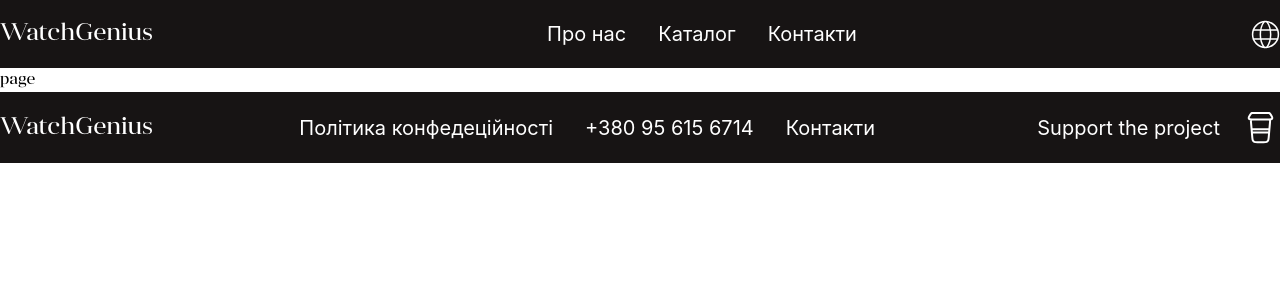
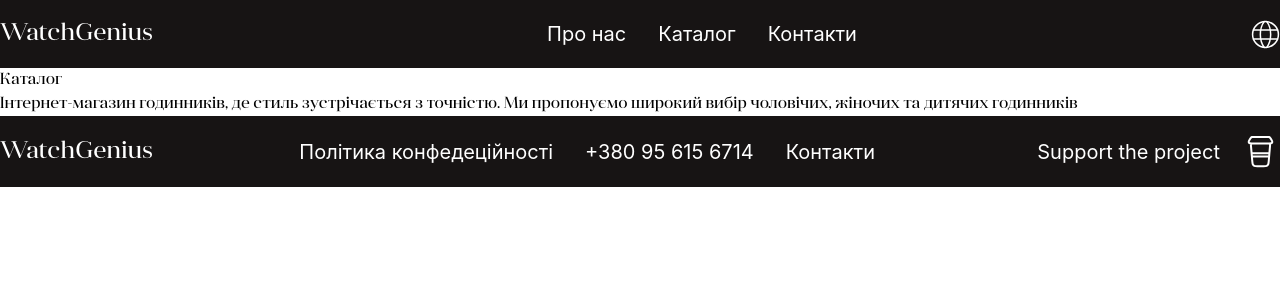
Before and after one commit to WILSONPLUR/watch-store, a Next.js app: page /catalog in a window 1280 px wide. Shown: the top 300 px of the page. Built offline with nearby package versions, Linux system fonts and the light colour scheme.

Commit message:
feat: basic structure

```diff
--- a/src/app/catalog/page.tsx
+++ b/src/app/catalog/page.tsx
@@ -1,7 +1,22 @@
 import React from "react";
+import styles from "./page.module.css";
 
 const Catalog = () => {
-  return <div>page</div>;
+  return (
+    <section className={styles.catalog}>
+      <div className={styles.catalogContainer}>
+        <div className={styles.catalogContent}>
+          <div className={styles.catalogText}>
+            <h1>Каталог</h1>
+            <p>
+              Інтернет-магазин годинників, де стиль зустрічається з точністю. Ми
+              пропонуємо широкий вибір чоловічих, жіночих та дитячих годинників{" "}
+            </p>
+          </div>
+        </div>
+      </div>
+    </section>
+  );
 };
 
 export default Catalog;
```
Also changed, not shown: src/app/catalog/page.module.css (added).
